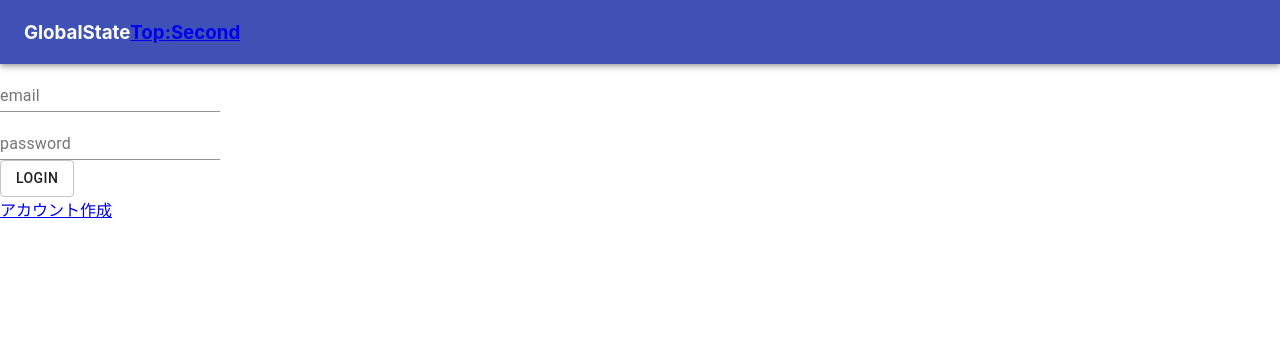
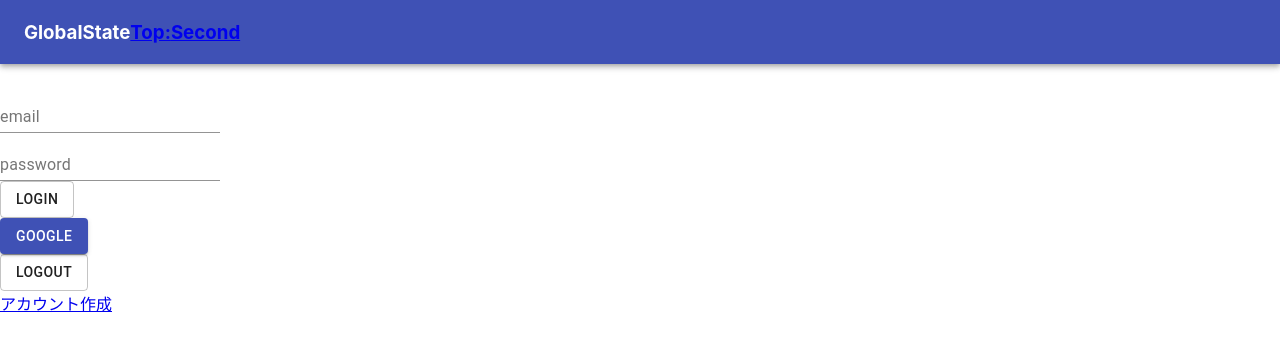
Before and after one commit to asagaorino0/deploy_app_orino, a React (Create React App) app: page / in a window 1280 px wide. Shown: the top 350 px of the page. Built offline with nearby package versions, Linux system fonts and the light colour scheme; no server answers.

Commit message:
[add]10_めっちゃEXTRA_googlでlogin

```diff
--- a/src/actions/index.js
+++ b/src/actions/index.js
@@ -7,3 +7,4 @@ export const GUU = 'GUU'
 export const CHOKI = 'CHOKI'
 export const PAA = 'PAA'
 export const GET_DATA = 'GET_DATA'
+export const SET_NAME = 'SET_NAME'
--- a/src/pages/CreateUser.js
+++ b/src/pages/CreateUser.js
@@ -17,11 +17,25 @@ const CreateUser = () => {
                 const hello = (userCredential.user.email)
                 history.push(`/Main/${hello}`)
                 // ...
+                console.log(user)
+                // Construct the email link credential from the current URL.
+                var credential = firebase.auth.EmailAuthProvider.credentialWithLink(
+                    email, window.location.href);
+                // Re-authenticate the user with this credential.
+                firebase.auth().currentUser.reauthenticateWithCredential(credential)
+                    .then((usercred) => {
+                        // The user is now successfully re-authenticated and can execute sensitive
+                        // operations.
+                    })
+                    .catch((error) => {
+                        // Some error occurred.
+                    });
             })
             .catch((error) => {
                 var errorCode = error.code;
                 var errorMessage = error.message;
-                console.log(error.massage)
+                console.log(errorCode)
+                console.log(errorMessage)
                 // ..
             });
     }
--- a/src/pages/Login.js
+++ b/src/pages/Login.js
@@ -1,5 +1,5 @@
 import React, { useState } from 'react';
-import { useHistory, Link } from 'react-router-dom';
+import { useHistory, Link, useParams } from 'react-router-dom';
 import Button from '@material-ui/core/Button';
 import TextField from '@material-ui/core/TextField';
 import firebase from '../config/firebase'
@@ -15,23 +15,72 @@ const Login = () => {
                 // Signed in
                 console.log('success login')
                 var user = userCredential.user;
-                const hello = (userCredential.user.email)
-                history.push(`/Main/${hello}`)
+                const name = (userCredential.user.email)
+                history.push(`/Main/${name}`)
                 console.log(userCredential.user.email)
                 // ...
+                console.log(user)
             })
             .catch((error) => {
                 var errorCode = error.code;
                 var errorMessage = error.message;
-                console.log(error.massage)
+                console.log(errorCode)
+                console.log(errorMessage)
             });
     }
+    const googleClick = () => {
+        var provider = new firebase.auth.GoogleAuthProvider();
+        provider.addScope('https://www.googleapis.com/auth/admin.directory.customer.readonly');
+        // provider.addScope('https://www.googleapis.com/auth/contacts.readonly');
+        firebase.auth().languageCode = 'jp';
+        // To apply the default browser preference instead of explicitly setting it.
+        // firebase.auth().useDeviceLanguage();
+        firebase.auth()
+            .signInWithPopup(provider)
+            .then((result) => {
+                /** @type {firebase.auth.OAuthCredential} */
+                var credential = result.credential;
+                // This gives you a Google Access Token. You can use it to access the Google API.
+                var token = credential.accessToken;
+                // The signed-in user info.
+                var user = result.user;
+                // ...
+                const name = (user.displayName)
+                history.push(`/Main/${name}`)
+                console.log(name)
+            }).catch((error) => {
+                // Handle Errors here.
+                var errorCode = error.code;
+                var errorMessage = error.message;
+                // The email of the user's account used.
+                var email = error.email;
+                // The firebase.auth.AuthCredential type that was used.
+                var credential = error.credential;
+                // ...
+                console.log(errorCode, errorMessage, email, credential)
+            });
+    }
+    const signOut = () => {
+        firebase.auth().signOut().then(() => {
+            const name = ('ログアウトしました')
+            console.log(name)
+        }).catch((error) => {
+            var errorMessage = error.message;
+            console.log(errorMessage)
+        });
+    }
+    const { name } = useParams();
     return (
         <div>
+            <h1 style={{ color: '#3e3e3e' }}>{name}</h1>
             <TextField id="email" label="email" value={email} onChange={e => setEmail(e.target.value)} /><br />
             <TextField id="password" label="password" value={password} onChange={e => setPassword(e.target.value)} /><br />
             {error}
             <Button variant="outlined" onClick={handleClick}>Login</Button><br />
+            {error}
+            <Button variant="contained" onClick={googleClick} color="primary">google</Button><br />
+            {error}
+            <Button variant="outlined" onClick={signOut}>Logout</Button><br />
             {error}
             <Link to='/CreateUser' >アカウント作成</Link>
         </div>
```
